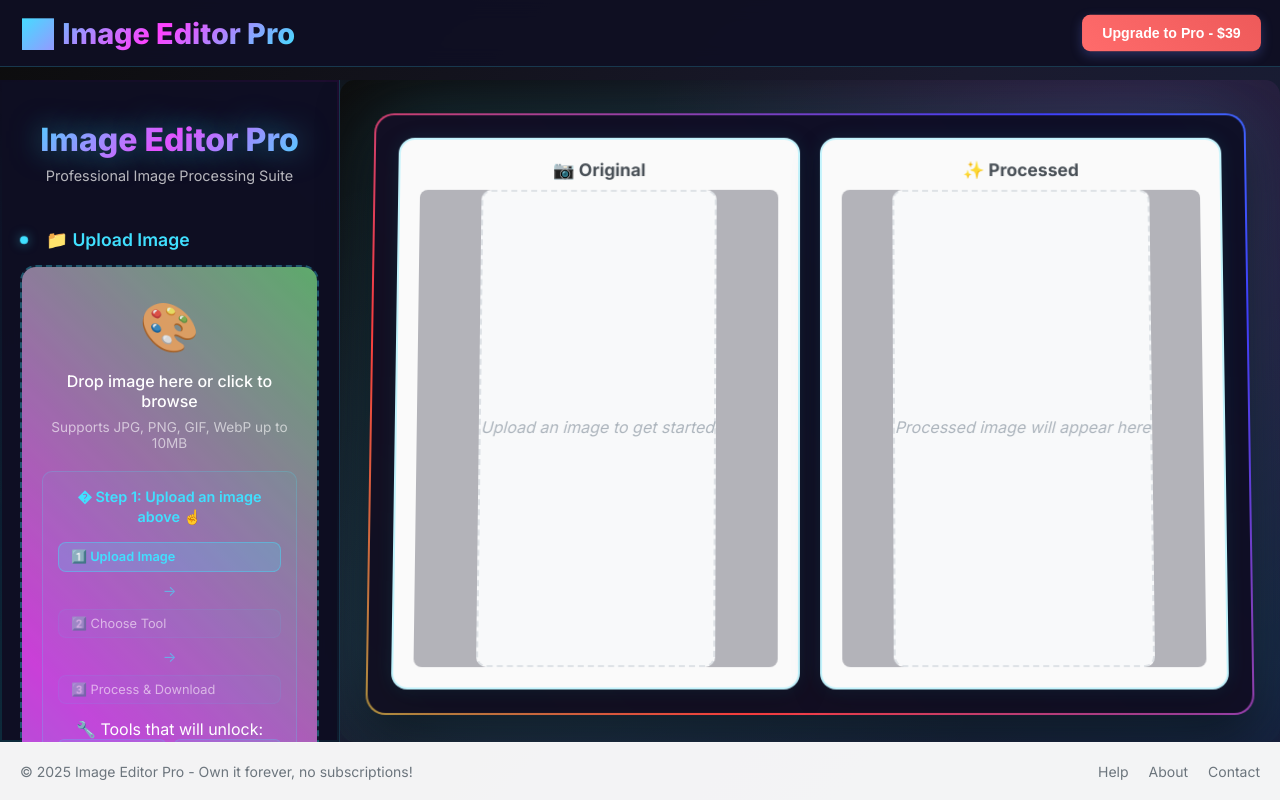
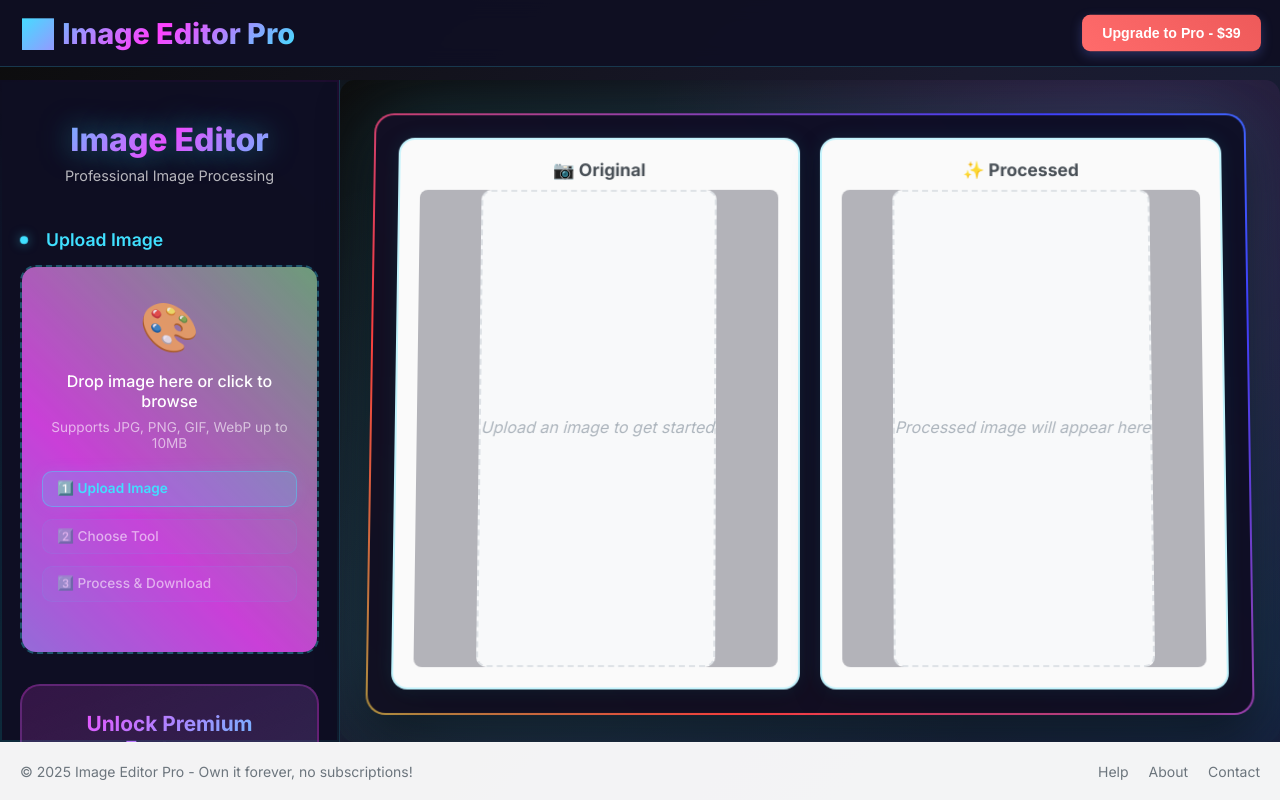
Before and after one commit to Gizmo207/image-tool, a React (Vite) app: page / in a window 1280 px wide. Built offline with nearby package versions, Linux system fonts and the light colour scheme.

Commit message:
feat: Refactor PremiumSidebar for improved UI and functionality, including enhanced step indicators and tool descriptions

```diff
--- a/src/components/layout/PremiumSidebar.css
+++ b/src/components/layout/PremiumSidebar.css
@@ -245,40 +245,25 @@
     color: rgba(255, 255, 255, 0.6);
 }
 
-.tools-preview {
-    margin-top: 20px;
-    padding: 15px;
-    background: rgba(64, 224, 255, 0.05);
-    border: 1px solid rgba(64, 224, 255, 0.2);
-    border-radius: 10px;
-}
-
-.preview-title {
-    font-size: 0.9rem;
-    font-weight: 600;
-    color: #40e0ff;
-    margin-bottom: 15px; /* Increased from 10px for better spacing */
-    text-align: center;
-    line-height: 1.4; /* Better line height for emoji alignment */
-}
-
-/* Step indicator styling */
+/* Step indicator styling - Clean numbered steps */
 .step-indicator {
     display: flex;
     flex-direction: column;
-    gap: 8px;
-    margin-bottom: 15px;
+    gap: 12px; /* Increased for cleaner separation */
+    margin-top: 20px;
+    margin-bottom: 20px; /* Increased margin */
 }
 
 .step {
     display: flex;
     align-items: center;
-    font-size: 0.8rem;
+    font-size: 0.85rem; /* Slightly larger for better readability */
     color: rgba(255, 255, 255, 0.8);
-    padding: 6px 12px;
-    border-radius: 8px;
+    padding: 8px 14px; /* Better padding */
+    border-radius: 10px;
     transition: all 0.3s ease;
-    line-height: 1.2; /* Better emoji alignment */
+    line-height: 1.3; /* Better emoji alignment */
+    font-weight: 500;
 }
 
 .step.current {
@@ -286,6 +271,7 @@
     border: 1px solid rgba(64, 224, 255, 0.4);
     color: #40e0ff;
     font-weight: 600;
+    box-shadow: 0 0 15px rgba(64, 224, 255, 0.1);
 }
 
 .step.next {
@@ -294,27 +280,11 @@
     opacity: 0.7;
 }
 
-.step-arrow {
-    text-align: center;
-    color: rgba(64, 224, 255, 0.6);
-    font-size: 0.9rem;
-    margin: 2px 0;
-}
-
-.preview-tools {
-    display: grid;
-    grid-template-columns: repeat(2, 1fr);
-    gap: 8px;
-}
-
-.preview-tool {
-    font-size: 0.8rem;
-    color: rgba(255, 255, 255, 0.8);
-    padding: 6px 10px;
-    background: rgba(64, 224, 255, 0.1);
-    border-radius: 6px;
-    text-align: center;
-    border: 1px solid rgba(64, 224, 255, 0.2);
+.step.completed {
+    background: rgba(64, 255, 64, 0.15);
+    border: 1px solid rgba(64, 255, 64, 0.3);
+    color: #40ff40;
+    font-weight: 600;
 }
 
 .image-info {
--- a/src/components/layout/PremiumSidebar.js
+++ b/src/components/layout/PremiumSidebar.js
@@ -49,41 +49,55 @@ const PremiumSidebar = ({ onImageUpload, originalImage, setProcessedImage, setIs
     setIsProcessing(true);
     try {
       const resizedDataUrl = await imageProcessor.resize(originalImage, width, height);
-      if (resizedDataUrl) {
       setProcessedImage(resizedDataUrl);
+    } catch (error) {
+      console.error('Resize failed:', error);
+      alert('Failed to resize image. Please try again.');
     }
-    } catch (error) {
-      console.error('Error resizing image:', error);
-      alert('Error resizing image: ' + error.message);
-    } finally {
     setIsProcessing(false);
-    }
   };
 
-  const socialPresets = [
-    { name: "Instagram Square", width: 1080, height: 1080, icon: "📷" },
-    { name: "Discord Avatar", width: 512, height: 512, icon: "🎮" },
-    { name: "YouTube Thumbnail", width: 1280, height: 720, icon: "📺" },
-    { name: "Twitter Header", width: 1500, height: 500, icon: "🐦" },
-    { name: "Facebook Cover", width: 1200, height: 630, icon: "📘" },
-    { name: "LinkedIn Banner", width: 1584, height: 396, icon: "💼" }
-  ];
+  const handleFilter = async (filterType) => {
+    if (!originalImage) return;
+
+    setIsProcessing(true);
+    try {
+      const filteredDataUrl = await imageProcessor.filter(originalImage, filterType);
+      setProcessedImage(filteredDataUrl);
+    } catch (error) {
+      console.error('Filter failed:', error);
+      alert('Failed to apply filter. Please try again.');
+    }
+    setIsProcessing(false);
+  };
+
+  const handleFormat = async (format) => {
+    if (!originalImage) return;
+
+    setIsProcessing(true);
+    try {
+      const convertedDataUrl = await imageProcessor.convert(originalImage, format);
+      setProcessedImage(convertedDataUrl);
+    } catch (error) {
+      console.error('Format conversion failed:', error);
+      alert('Failed to convert format. Please try again.');
+    }
+    setIsProcessing(false);
+  };
 
   return (
     <div className="premium-sidebar">
       <div className="sidebar-content">
-        {/* App Header */}
-        <div className="app-header">
-          <h1 className="app-title">Image Editor Pro</h1>
-          <p className="app-subtitle">Professional Image Processing Suite</p>
-          {hasProLicense && <div className="pro-badge">✨ PRO</div>}
-        </div>
+        <header className="app-header">
+          <h1 className="app-title">Image Editor</h1>
+          <p className="app-subtitle">Professional Image Processing</p>
+          {hasProLicense && <div className="pro-badge">PRO</div>}
+        </header>
 
-        {/* Upload Section */}
-        <div className="upload-section">
+        <section className="upload-section">
           <h2 className="section-title">
             <span className="status-dot upload"></span>
-            📁 Upload Image
+            Upload Image
           </h2>
 
           <div
@@ -102,22 +116,10 @@ const PremiumSidebar = ({ onImageUpload, originalImage, setProcessedImage, setIs
             </div>
 
             {!originalImage && (
-              <div className="tools-preview">
-                <p className="preview-title">� Step 1: Upload an image above ☝️</p>
               <div className="step-indicator">
                 <span className="step current">1️⃣ Upload Image</span>
-                  <span className="step-arrow">→</span>
                 <span className="step next">2️⃣ Choose Tool</span>
-                  <span className="step-arrow">→</span>
                 <span className="step next">3️⃣ Process & Download</span>
-                </div>
-                <p className="preview-subtitle">🔧 Tools that will unlock:</p>
-                <div className="preview-tools">
-                  <span className="preview-tool">📷 Social Media Resize</span>
-                  <span className="preview-tool">✂️ AI Background Removal</span>
-                  <span className="preview-tool">🔄 Format Converter</span>
-                  <span className="preview-tool">🎨 Premium Filters</span>
-                </div>
               </div>
             )}
 
@@ -132,135 +134,115 @@ const PremiumSidebar = ({ onImageUpload, originalImage, setProcessedImage, setIs
 
           {originalImage && (
             <div className="image-info">
-              <span className="info-label">📏 Original:</span>
+              <span className="info-label">Size:</span>
               <span className="info-value">{originalImage.width} × {originalImage.height}px</span>
             </div>
           )}
-        </div>
+        </section>
 
-        {/* Tools Container */}
         {originalImage && (
           <div className="tools-container">
-
-            {/* Resize Tool */}
             <div className="tool-card">
               <div className="tool-header">
-                <div className="tool-icon">🔧</div>
+                <div className="tool-icon">📷</div>
                 <div className="tool-info">
-                  <h3>Smart Resize</h3>
-                  <p>Resize images with social media presets and custom dimensions</p>
+                  <h3>Social Media Resize</h3>
+                  <p>Perfect sizes for Instagram, Facebook, Twitter and more</p>
                 </div>
               </div>
 
               <div className="preset-grid">
-                {socialPresets.map((preset, index) => (
-                  <button
-                    key={index}
-                    className="preset-btn"
-                    onClick={() => handleResize(preset.width, preset.height)}
-                    title={`${preset.width} × ${preset.height}px`}
-                  >
-                    <span className="preset-icon">{preset.icon}</span>
-                    <span className="preset-name">{preset.name}</span>
-                    <span className="preset-size">{preset.width}×{preset.height}</span>
+                <button className="preset-btn" onClick={() => handleResize(1080, 1080)}>
+                  <span className="preset-icon">📱</span>
+                  <span className="preset-name">Instagram</span>
+                  <span className="preset-size">1080×1080</span>
                 </button>
-                ))}
-              </div>
-
-              <button className="tool-button" onClick={() => setActiveTab('resize-custom')}>
-                ✏️ Custom Dimensions
+                <button className="preset-btn" onClick={() => handleResize(1200, 630)}>
+                  <span className="preset-icon">📘</span>
+                  <span className="preset-name">Facebook</span>
+                  <span className="preset-size">1200×630</span>
                 </button>
-            </div>
-
-            {/* Background Remover Tool */}
-            <div className="tool-card">
-              <div className="tool-header">
-                <div className="tool-icon">✂️</div>
-                <div className="tool-info">
-                  <h3>AI Background Remover</h3>
-                  <p>Remove backgrounds with professional AI processing</p>
+                <button className="preset-btn" onClick={() => handleResize(1024, 512)}>
+                  <span className="preset-icon">🐦</span>
+                  <span className="preset-name">Twitter</span>
+                  <span className="preset-size">1024×512</span>
+                </button>
+                <button className="preset-btn" onClick={() => handleResize(1080, 1920)}>
+                  <span className="preset-icon">📱</span>
+                  <span className="preset-name">Story</span>
+                  <span className="preset-size">1080×1920</span>
+                </button>
               </div>
             </div>
 
-              <button
-                className="tool-button"
-                onClick={() => alert('Background removal feature - integrate with your existing BackgroundRemover component')}
-              >
-                🎭 Remove Background
-              </button>
-            </div>
-
-            {/* Format Converter Tool */}
             <div className="tool-card">
               <div className="tool-header">
                 <div className="tool-icon">🔄</div>
                 <div className="tool-info">
                   <h3>Format Converter</h3>
-                  <p>Convert between JPG, PNG, WebP, and other formats</p>
+                  <p>Convert between JPG, PNG, WebP formats</p>
                 </div>
               </div>
 
               <div className="format-buttons">
-                <button className="format-btn" onClick={() => alert('Convert to JPG')}>JPG</button>
-                <button className="format-btn" onClick={() => alert('Convert to PNG')}>PNG</button>
-                <button className="format-btn" onClick={() => alert('Convert to WebP')}>WebP</button>
-                <button className="format-btn" onClick={() => alert('Convert to GIF')}>GIF</button>
+                <button className="format-btn" onClick={() => handleFormat('png')}>PNG</button>
+                <button className="format-btn" onClick={() => handleFormat('jpg')}>JPG</button>
+                <button className="format-btn" onClick={() => handleFormat('webp')}>WebP</button>
+                <button className="format-btn" onClick={() => handleFormat('gif')}>GIF</button>
               </div>
             </div>
 
-            {/* Filters Tool */}
             <div className="tool-card">
               <div className="tool-header">
                 <div className="tool-icon">🎨</div>
                 <div className="tool-info">
                   <h3>Premium Filters</h3>
-                  <p>Professional photo filters and adjustments</p>
+                  <p>Professional photo effects and enhancements</p>
                 </div>
               </div>
 
-              <button
-                className="tool-button"
-                onClick={() => alert('Filters feature - integrate with your existing FilterControls component')}
-              >
-                ✨ Apply Filters
+              <button className="tool-button" onClick={() => handleFilter('blur')}>
+                Blur Effect
               </button>
             </div>
 
-            {/* Batch Processing Tool */}
             <div className="tool-card">
               <div className="tool-header">
-                <div className="tool-icon">⚡</div>
+                <div className="tool-icon">✂️</div>
                 <div className="tool-info">
-                  <h3>Batch Processing</h3>
-                  <p>Process multiple images simultaneously</p>
+                  <h3>AI Background Removal</h3>
+                  <p>Automatically remove backgrounds with AI</p>
                 </div>
               </div>
 
-              <button
-                className="tool-button"
-                disabled={!hasProLicense}
-                onClick={() => alert('Batch processing - PRO feature')}
-              >
-                {hasProLicense ? '🔥 Batch Process' : '🔒 Upgrade to Pro'}
+              <button className="tool-button" onClick={() => handleFilter('remove-bg')}>
+                Remove Background
               </button>
             </div>
 
+            <div className="tool-card">
+              <div className="tool-header">
+                <div className="tool-icon">🔧</div>
+                <div className="tool-info">
+                  <h3>Quick Tools</h3>
+                  <p>Essential image editing functions</p>
                 </div>
-        )}
+              </div>
 
-        {/* Pro Upgrade Section */}
-        {!hasProLicense && (
-          <div className="upgrade-section">
-            <div className="upgrade-card">
-              <h3>🚀 Upgrade to Pro</h3>
-              <p>Unlock unlimited processing, batch operations, and premium filters</p>
-              <button className="upgrade-button">
-                ✨ Get Pro - $40
+              <button className="tool-button" onClick={() => handleFilter('grayscale')}>
+                Grayscale
               </button>
             </div>
           </div>
         )}
 
+        <section className="upgrade-section">
+          <div className="upgrade-card">
+            <h3>Unlock Premium Features</h3>
+            <p>Get access to advanced AI tools, unlimited exports, and premium filters</p>
+            <button className="upgrade-button">Upgrade to Pro</button>
+          </div>
+        </section>
       </div>
     </div>
   );
```
Lines whose indentation alone changed are shown as unchanged.
